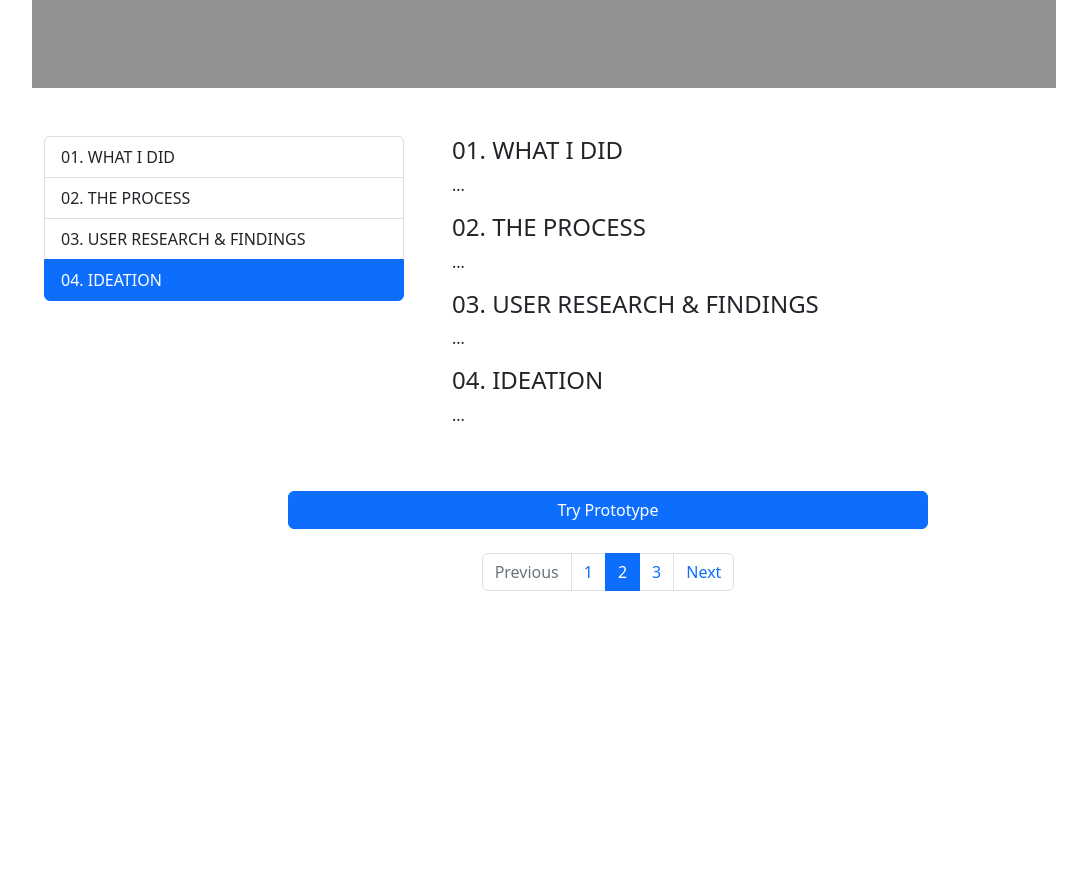
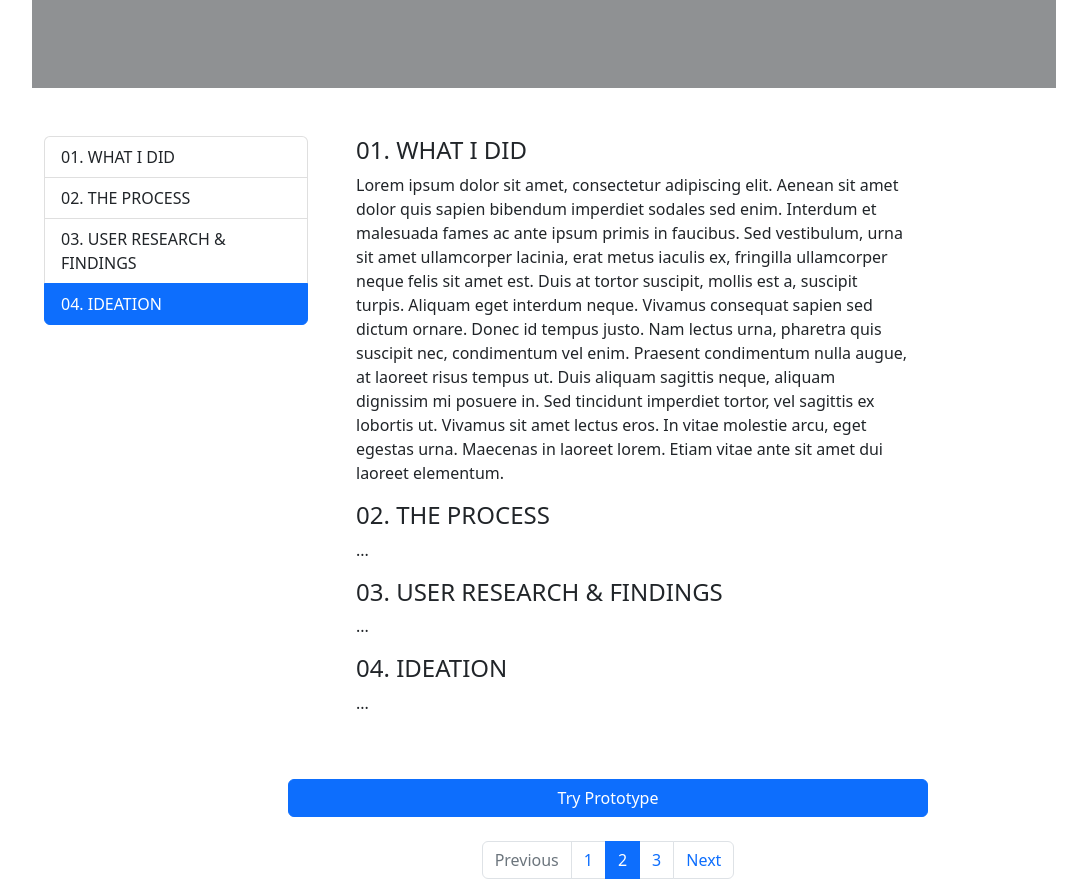
Before and after one commit to Y-keys/UX_UI_HW_20, a plain HTML site: page index.html in a window 1280 px wide. Shown: the part 860-1755 px from the top of the page, without its empty margins (32-1119 px from the left). Before the commit the page ends 1467 px from the top, so only its background shows below. Drawn offline with nearby package versions, Linux system fonts and the light colour scheme.

Commit message:
minor fixes

```diff
--- a/css/style.css
+++ b/css/style.css
@@ -31,9 +31,6 @@
 .btn {
     margin-top: 24px;
     margin-bottom: 24px;
+}
 
 /* Pagination styling */
-.pagination {
-
-
-}
--- a/index.html
+++ b/index.html
@@ -68,7 +68,7 @@
 
   <!--Scrollspy-->
   <div class="row process-row">
-    <div class="col-4 indexTab">
+    <div class="col-lg-3 col-md-3 col-sm-12 indexTab">
       <div id="list-example" class="list-group">
         <a class="list-group-item list-group-item-action" href="#list-item-1">01. WHAT I DID</a>
         <a class="list-group-item list-group-item-action" href="#list-item-2">02. THE PROCESS</a>
@@ -76,10 +76,10 @@
         <a class="list-group-item list-group-item-action" href="#list-item-4">04. IDEATION</a>
       </div>
     </div>
-    <div class="col-6">
+    <div class="col-lg-6 col-md-6 col-sm-12">
       <div data-bs-spy="scroll" data-bs-target="#list-example" data-bs-smooth-scroll="true" class="scrollspy-example" tabindex="0">
         <h4 id="list-item-1">01. WHAT I DID</h4>
-        <p>...</p>
+        <p>Lorem ipsum dolor sit amet, consectetur adipiscing elit. Aenean sit amet dolor quis sapien bibendum imperdiet sodales sed enim. Interdum et malesuada fames ac ante ipsum primis in faucibus. Sed vestibulum, urna sit amet ullamcorper lacinia, erat metus iaculis ex, fringilla ullamcorper neque felis sit amet est. Duis at tortor suscipit, mollis est a, suscipit turpis. Aliquam eget interdum neque. Vivamus consequat sapien sed dictum ornare. Donec id tempus justo. Nam lectus urna, pharetra quis suscipit nec, condimentum vel enim. Praesent condimentum nulla augue, at laoreet risus tempus ut. Duis aliquam sagittis neque, aliquam dignissim mi posuere in. Sed tincidunt imperdiet tortor, vel sagittis ex lobortis ut. Vivamus sit amet lectus eros. In vitae molestie arcu, eget egestas urna. Maecenas in laoreet lorem. Etiam vitae ante sit amet dui laoreet elementum.</p>
         <h4 id="list-item-2">02. THE PROCESS</h4>
         <p>...</p>
         <h4 id="list-item-3">03. USER RESEARCH & FINDINGS</h4>
```
